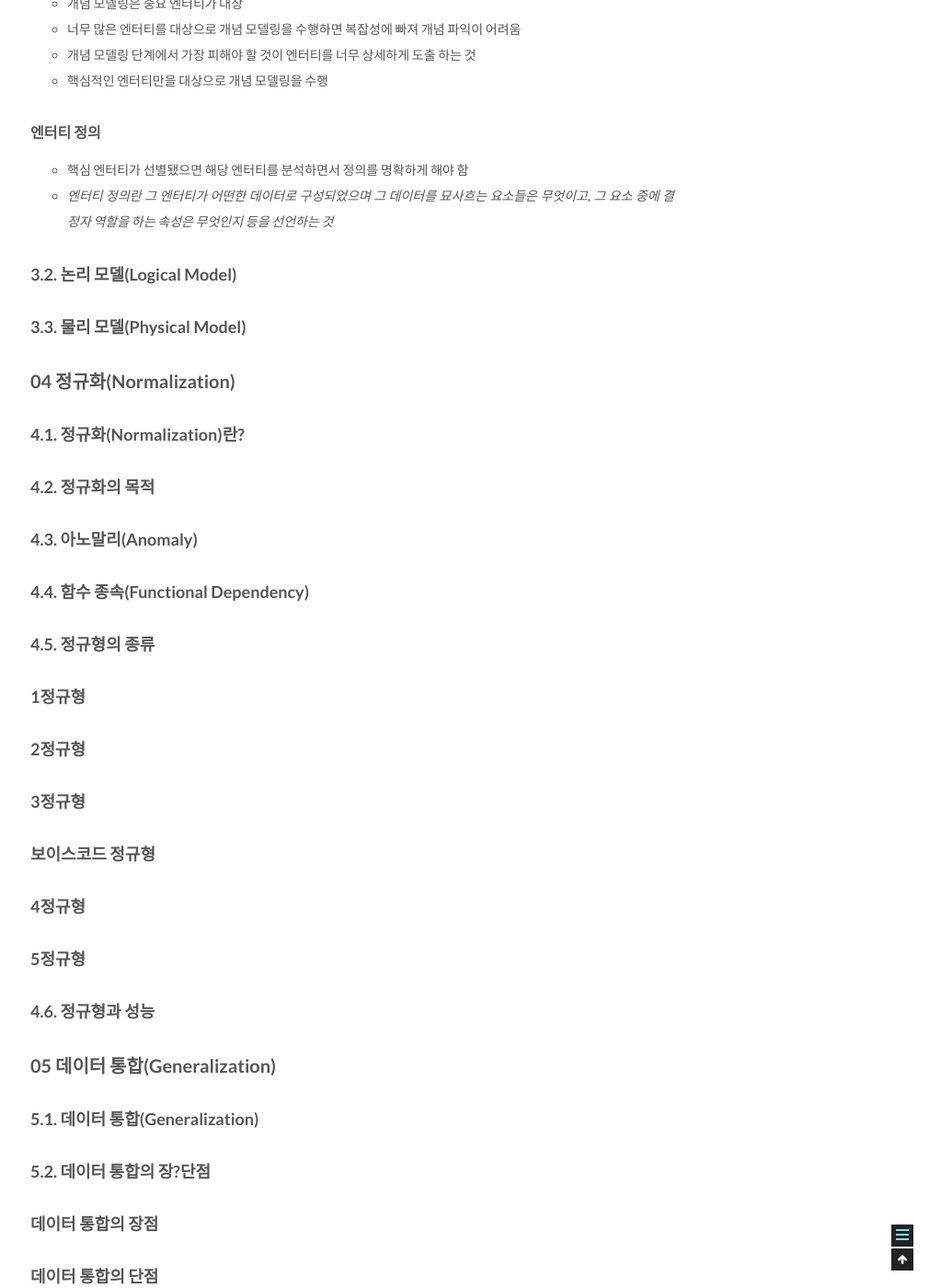
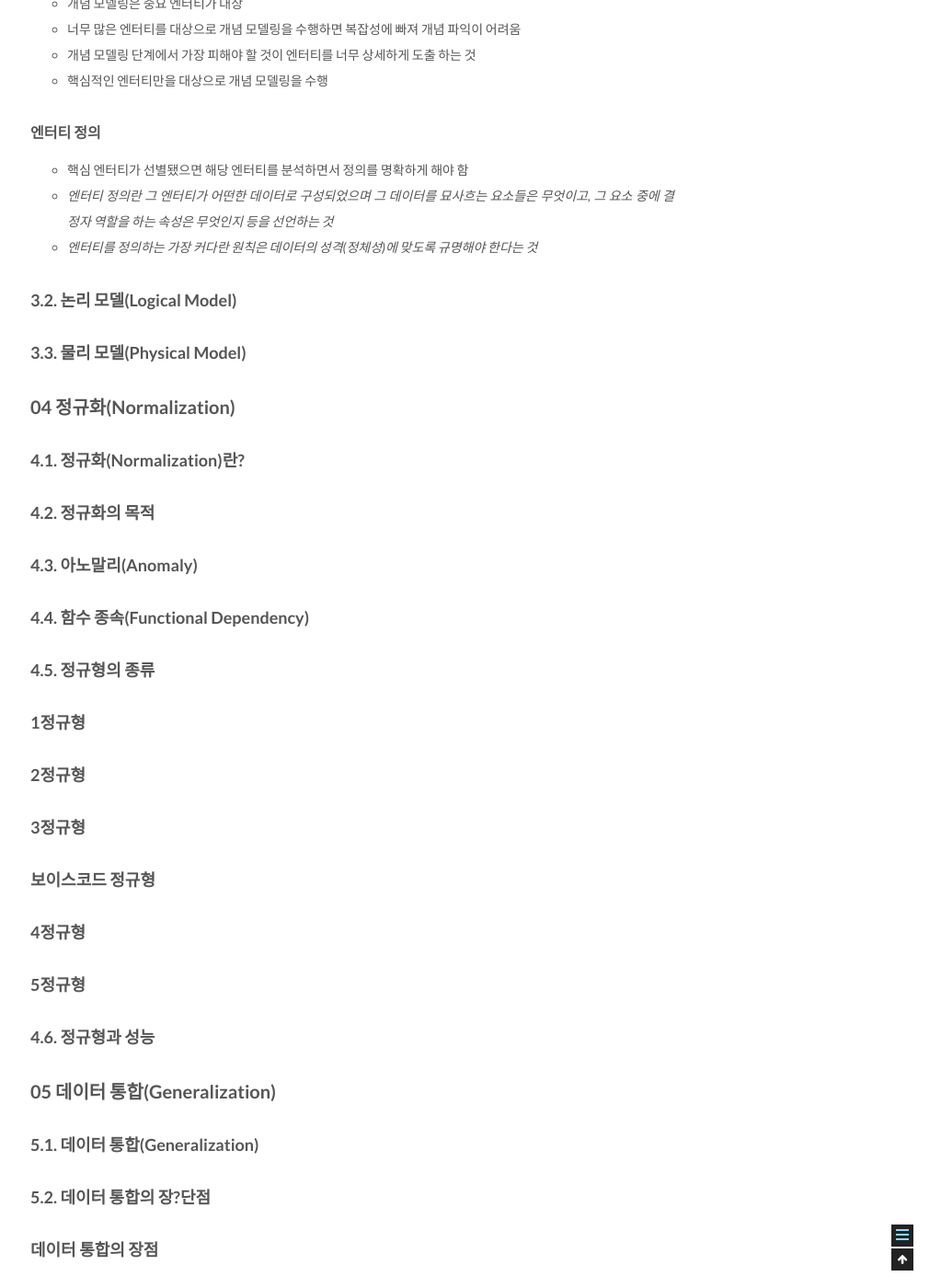
Before and after one commit to csj4032/csj4032.github.io, a Jekyll site: the page built from _posts/2018-05-02-관계형데이터모델링프리미엄가이드.md, in a window 1280 px wide and 1400 px high, scrolled down 7249 px. Shown: the whole window at 92% size, without its empty margins (257-1280 px from the left). Built offline with Jekyll 4.4.1, drawn with Linux system fonts in a browser that asks for light colours; comment, search, counter and statistics services are not loaded.

Commit message:
관계형 데이터 베이스 모델링 포스팅 수정

```diff
--- a/_posts/2018-05-02-관계형데이터모델링프리미엄가이드.md
+++ b/_posts/2018-05-02-관계형데이터모델링프리미엄가이드.md
@@ -221,6 +221,7 @@ comments: true
 #### 엔터티 정의
 * 핵심 엔터티가 선별됐으면 해당 엔터티를 분석하면서 정의를 명확하게 해야 함
 * *엔터티 정의란 그 엔터티가 어떤한 데이터로 구성되었으며 그 데이터를 묘사흐는 요소들은 무엇이고, 그 요소 중에 결정자 역할을 하는 속성은 무엇인지 등을 선언하는 것*
+* *엔터티를 정의하는 가장 커다란 원칙은 데이터의 성격(정체성)에 맞도록 규명해야 한다는 것*
 
 ### 3.2. 논리 모델(Logical Model)
 
```
